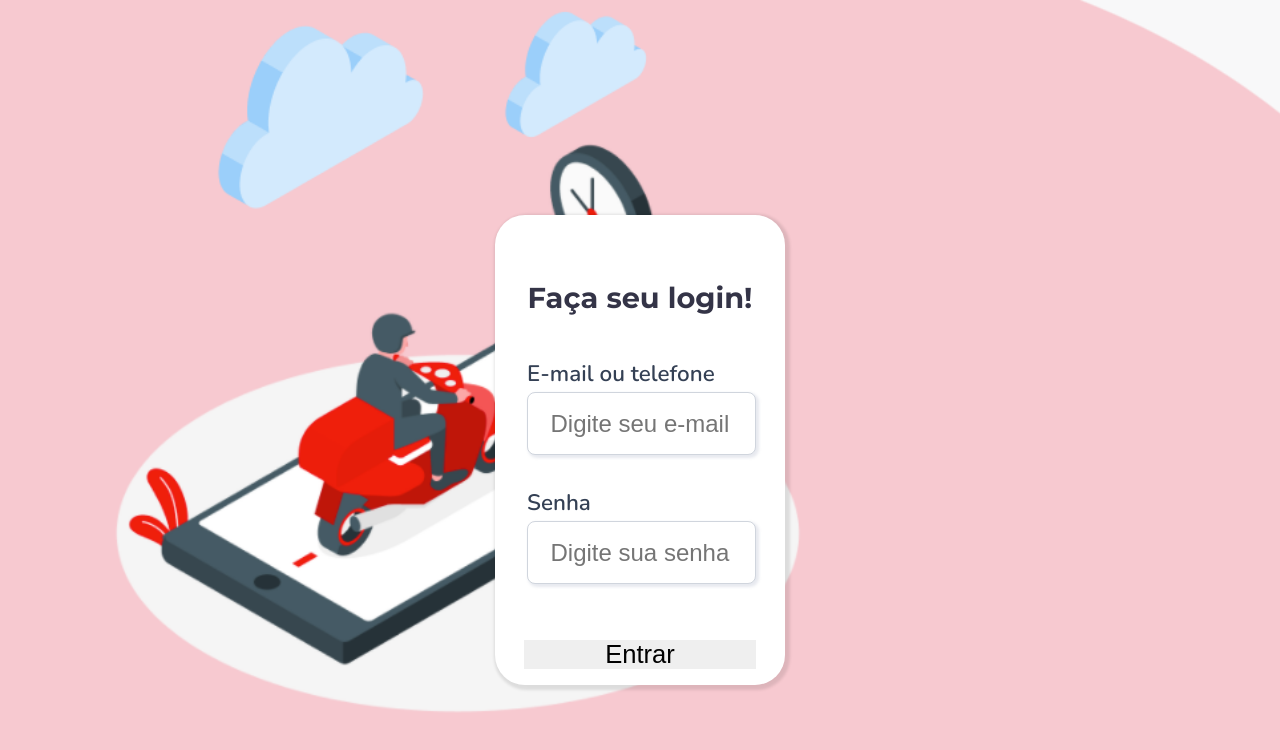
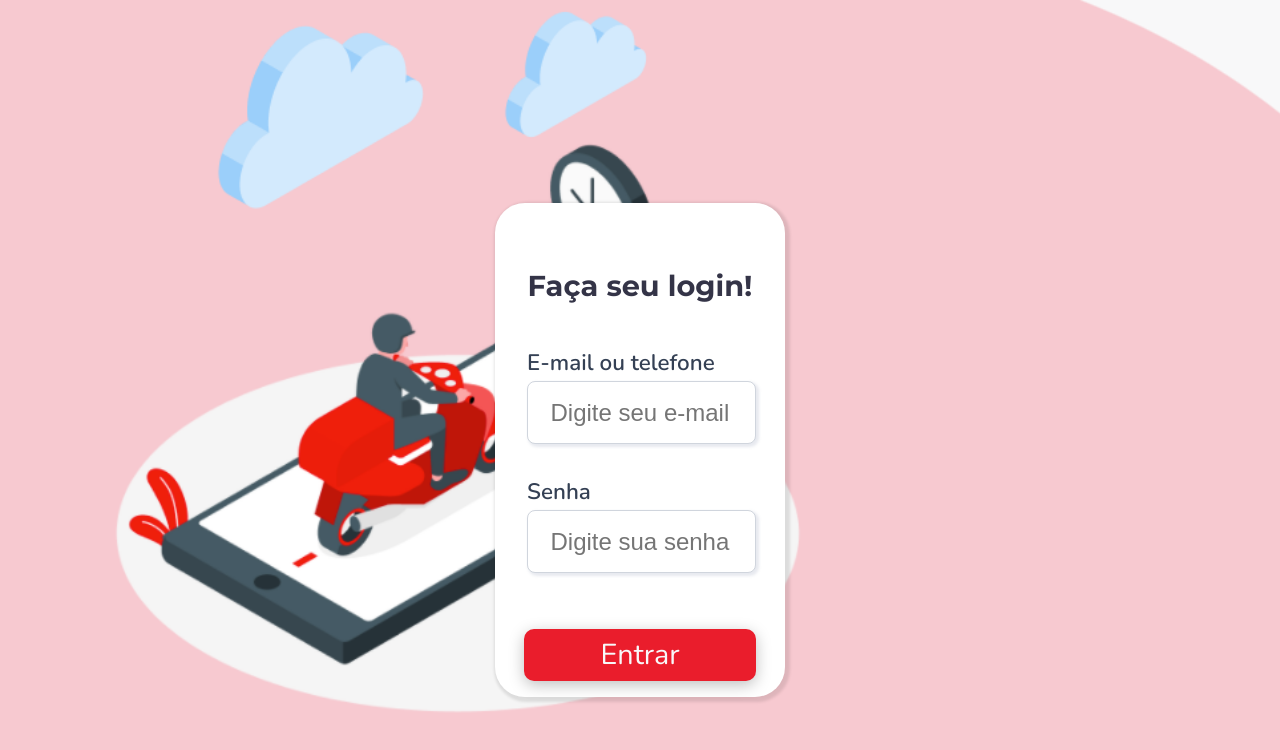
Before and after one commit to JessieZan/frontend-desafioilab, a React (Vite) app: page / in a window 1280 px wide. Shown: the top 750 px of the page. Built offline with nearby package versions, Linux system fonts and the light colour scheme; no server answers.

Commit message:
classes dinamicas componentes

```diff
--- a/src/components/CancelarPedido/index.jsx
+++ b/src/components/CancelarPedido/index.jsx
@@ -17,7 +17,7 @@ export default function ConcluirPedido({ setModalOpen, idPedido }) {
             className="modal_iniciarTracking_botoes_confirmar"
             onClick={concluirPedido}
           >
-            <Botao texto={"Concluir"} />
+            <Botao texto={"Concluir"} classe={"tela_login_direita_botao_login"} />
           </div>
         </div>
       </section>
--- a/src/components/ConcluirPedido/index.jsx
+++ b/src/components/ConcluirPedido/index.jsx
@@ -25,7 +25,7 @@ export default function ConcluirPedido({
             className="modal_iniciarTracking_botoes_confirmar"
             onClick={concluirPedido}
           >
-            <Botao texto={"Concluir"} />
+            <Botao texto={"Concluir"} classe={"tela_login_direita_botao_login"} />
           </div>
         </div>
       </section>
--- a/src/components/IniciarTracking/index.jsx
+++ b/src/components/IniciarTracking/index.jsx
@@ -37,7 +37,7 @@ export default function IniciarTracking({ setModalOpen, idPedido, idLogado }) {
             className="modal_iniciarTracking_botoes_confirmar"
             onClick={handleIniciarTracking}
           >
-            <Botao texto={"Iniciar"} />
+            <Botao texto={"Iniciar"} classe={"tela_login_direita_botao_login"} />
           </div>
           <div
             className="modal_iniciarTracking_botoes_cancelar"
--- a/src/pages/Login/index.jsx
+++ b/src/pages/Login/index.jsx
@@ -108,7 +108,7 @@ function Login() {
           </div>
 
           <div className="tela_login_direita_div_botao">
-            <Button texto={"Entrar"} />
+            <Button texto={"Entrar"} classe={"tela_login_direita_botao_login"} />
           </div>
         </form>
       </section>
```
